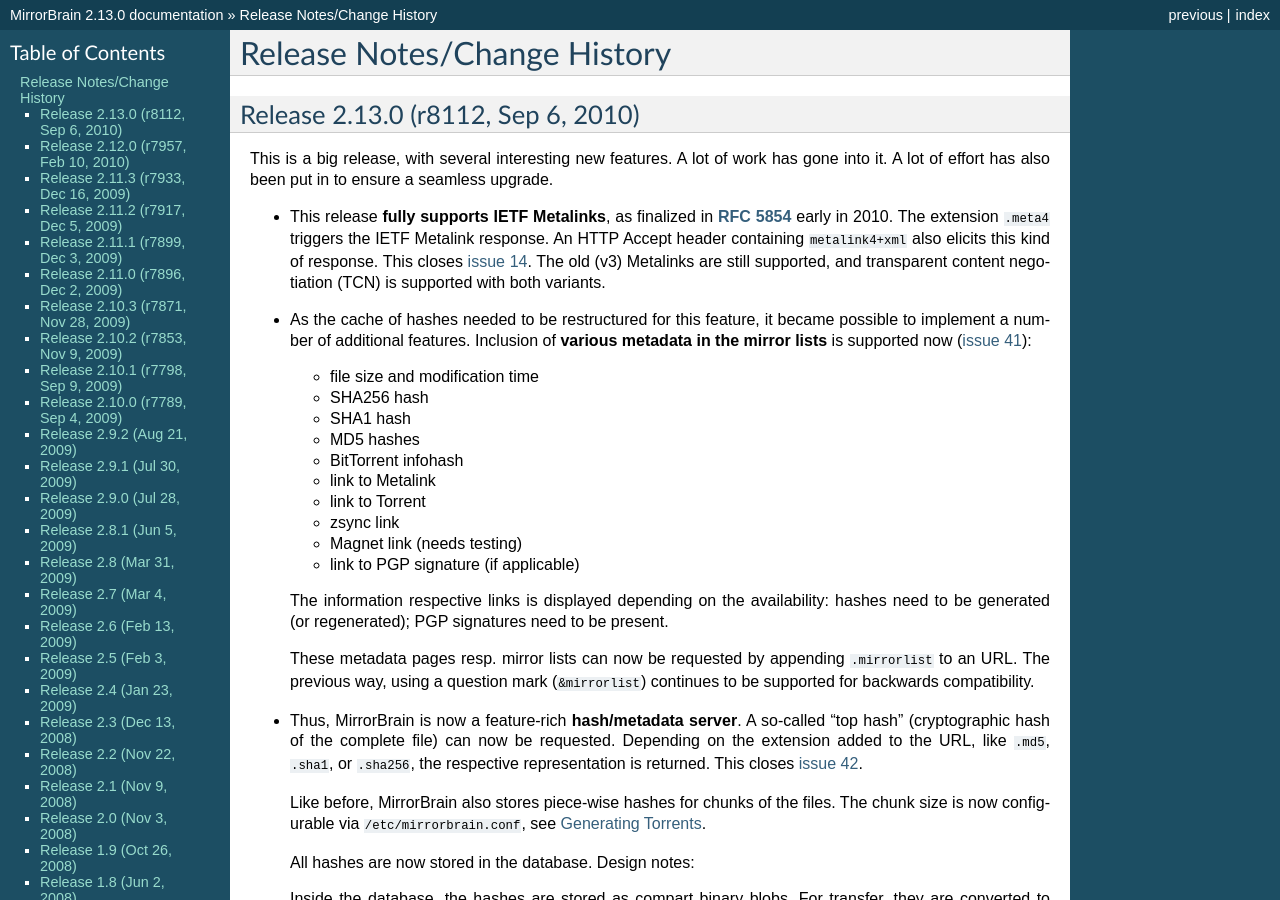
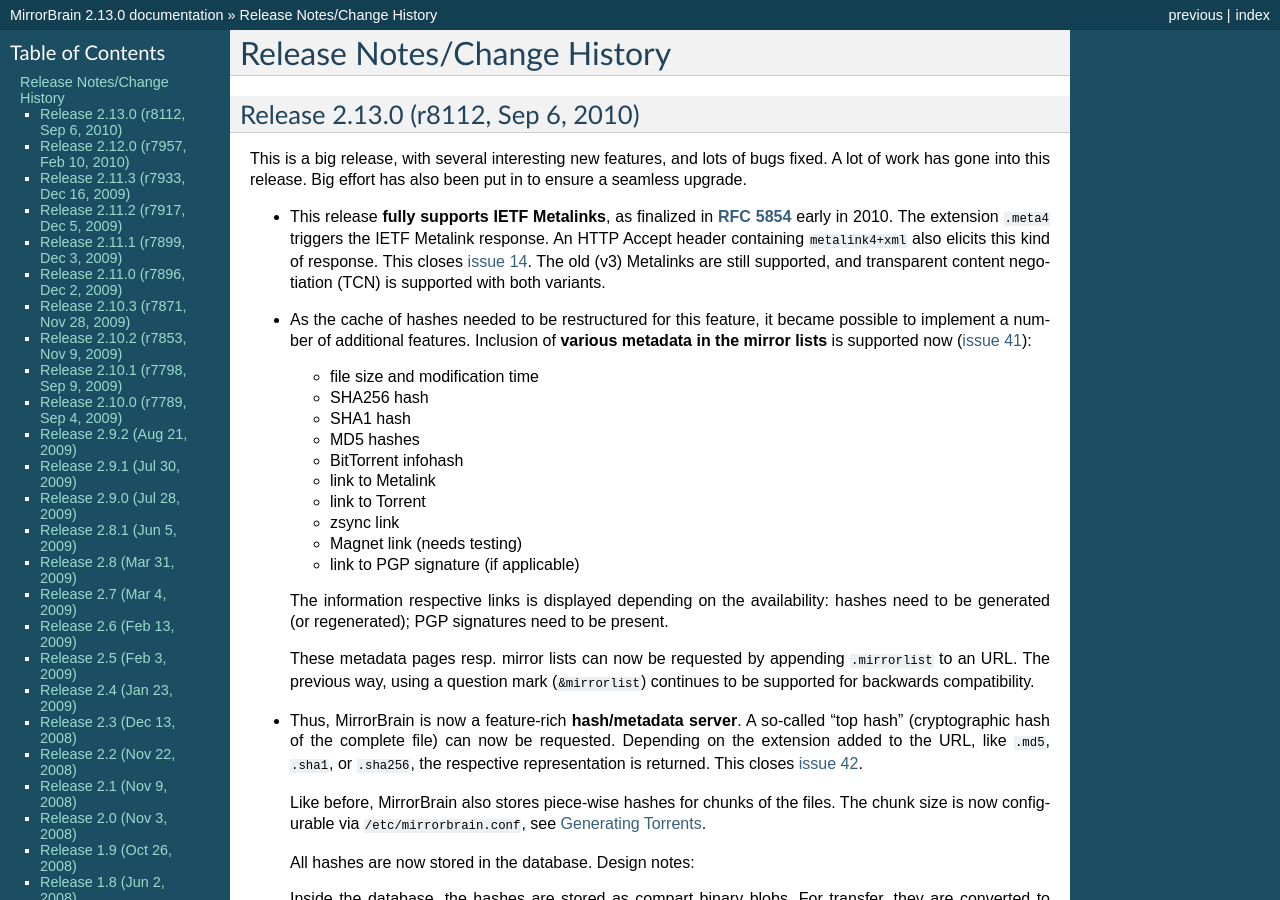
Before and after one commit to hayalci/mirrorbrain, a Sphinx documentation site: the page built from docs/changes.rst, in a window 1280 px wide and 900 px high. Built offline with Sphinx 7.4.7, drawn with Linux system fonts in a browser that asks for light colours; some of the changed text lies outside the part shown.

```diff
--- a/docs/changes.rst
+++ b/docs/changes.rst
@@ -7,8 +7,9 @@ Release Notes/Change History
 Release 2.13.0 (r8112, Sep 6, 2010)
 -----------------------------------
 
-This is a big release, with several interesting new features. A lot of work has
-gone into it. A lot of effort has also been put in to ensure a seamless upgrade.
+This is a big release, with several interesting new features, and lots of bugs
+fixed. A lot of work has gone into this release. Big effort has also been
+put in to ensure a seamless upgrade.
 
 * This release **fully supports IETF Metalinks**, as finalized in :rfc:`5854` early in 2010.
   The extension ``.meta4`` triggers the IETF Metalink response. An HTTP Accept
```
Also changed, not shown: other parts of docs/changes.rst (+7 -1 lines).
